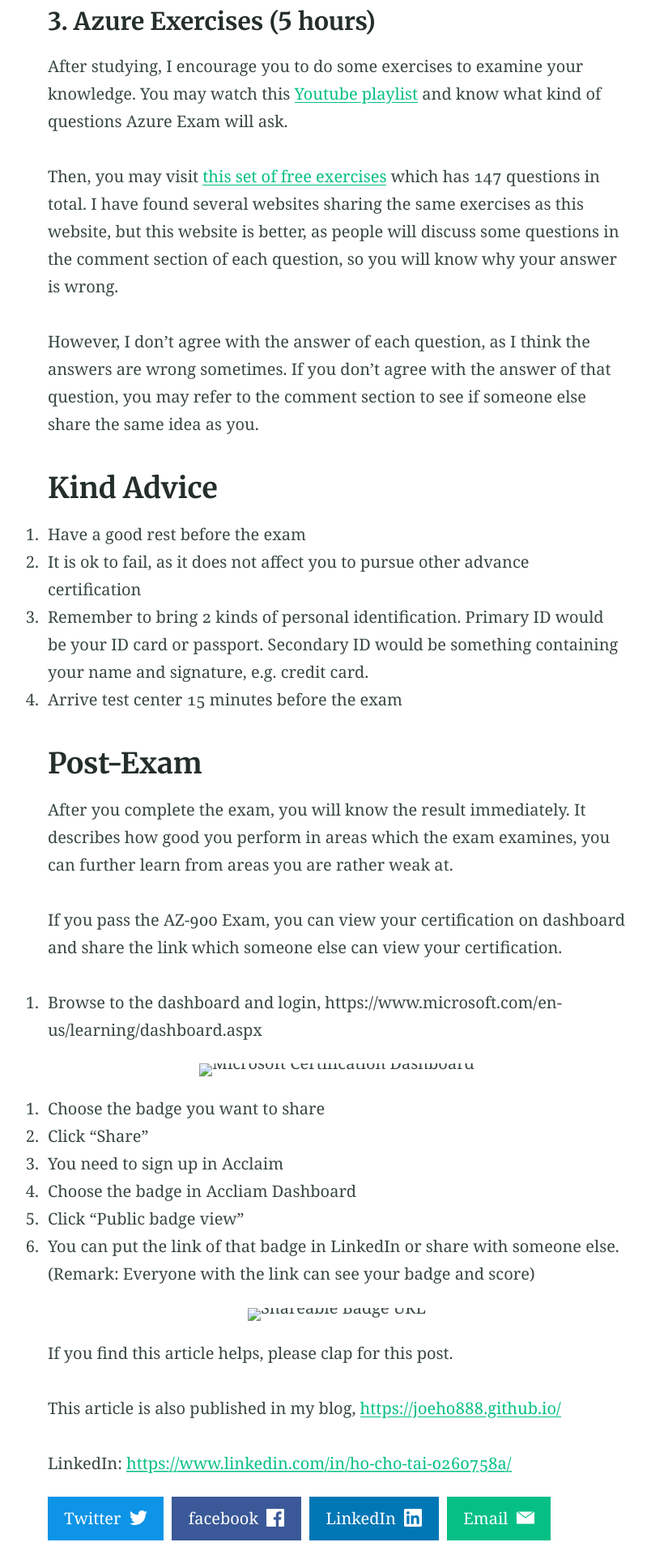
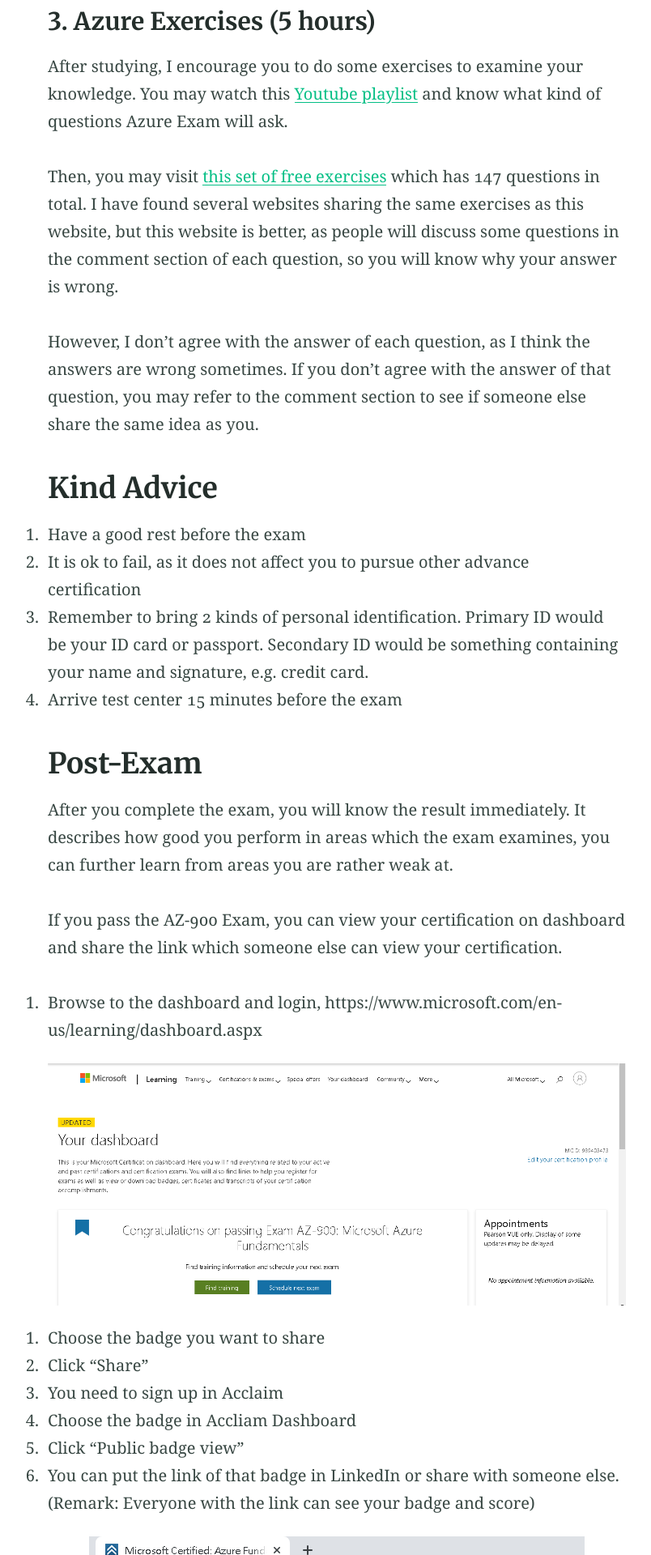
Before and after one commit to JoeHO888/JoeHo888.github.io, a Jekyll site: the page built from _posts/2019-12-17-20-Hours-To-Pass-Azure-Az-900.md, in a window 1280 px wide. Shown: the part 4480-6400 px from the top of the page at 81% size, without its empty margins (224-1028 px from the left). Built offline with Jekyll 4.4.1, drawn with Linux system fonts in a browser that asks for light colours; our own code applies the rules of GitHub Pages for plain Markdown files; comment, search, counter and statistics services are not loaded.

Commit message:
Update URL path

```diff
--- a/_posts/2019-12-17-20-Hours-To-Pass-Azure-Az-900.md
+++ b/_posts/2019-12-17-20-Hours-To-Pass-Azure-Az-900.md
@@ -84,14 +84,14 @@
 
 If you pass the AZ-900 Exam, you can view your certification on dashboard and share the link which someone else can view your certification.
 1. Browse to the dashboard and login, https://www.microsoft.com/en-us/learning/dashboard.aspx
-{% include figure.html image="/images/2019-05-11-DetailView-Pagination/step1.png" alt="Microsoft Certification Dashboard" %}
+{% include figure.html image="/images/2019-12-17-20-Hours-To-Pass-Azure-AZ-900/step1.png" alt="Microsoft Certification Dashboard" %}
 2. Choose the badge you want to share
 3. Click "Share"
 4. You need to sign up in Acclaim
 5. Choose the badge in Accliam Dashboard
 6. Click "Public badge view"
 6. You can put the link of that badge in LinkedIn or share with someone else. (Remark: Everyone with the link can see your badge and score)
-{% include figure.html image="/images/2019-05-11-DetailView-Pagination/step6.png" alt="Shareable Badge URL" %}
+{% include figure.html image="/images/2019-12-17-20-Hours-To-Pass-Azure-AZ-900/step6.png" alt="Shareable Badge URL" %}
 
 If you find this article helps, please clap for this post.
 
```
